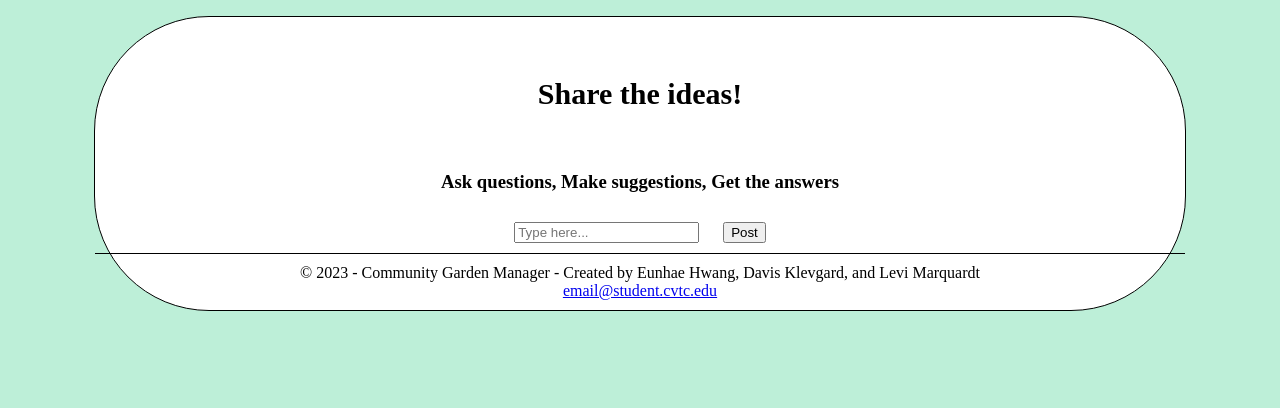
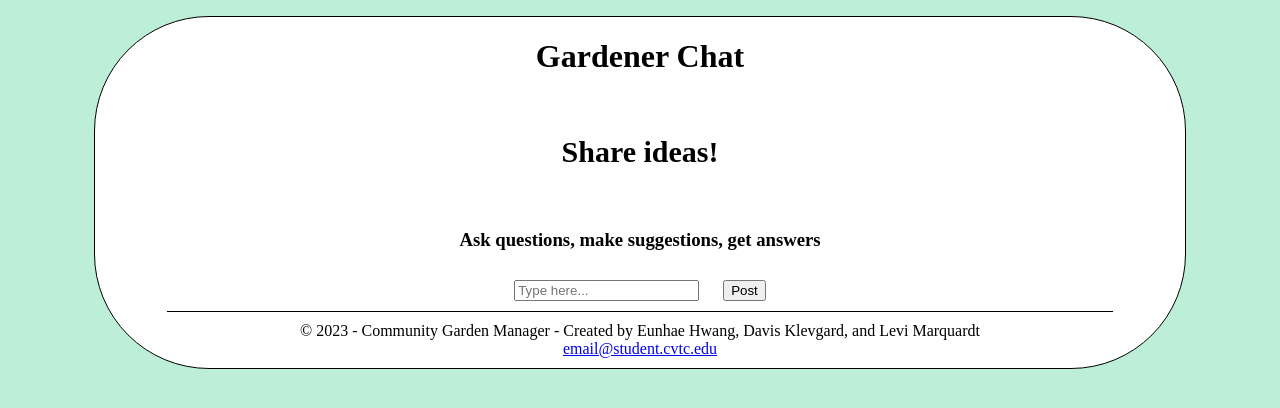
Before and after one commit to rememberalltheanimals/capstone_CommunityGardenManager, a Node server app: page /Discussion in a window 1280 px wide. Shown: the part 258-666 px from the top of the page. Run offline with Node 20, Linux system fonts and the light colour scheme.

Commit message:
fixed issues with footer border and design page formatting

```diff
--- a/public/drawStyle.css
+++ b/public/drawStyle.css
@@ -10,6 +10,7 @@ header h1 {
   font-size: 70px;
   text-align: center;
   color: #000;
+  margin-top: -160px;
 }
 
 h2{
--- a/public/otherPages.css
+++ b/public/otherPages.css
@@ -95,6 +95,7 @@ footer {
   padding: 10px;
   margin-left: auto;
   margin-right: auto;
+  width: 85%;
  /* width: 1000px; Causing things not to shrink */
   text-align: center;
   color: #000;
@@ -211,7 +212,6 @@ table, th, td {
 
 .search-form-field, .search-form-field2 {
   border: none;
-  border-bottom: 1px solid #3a3a3a;
   margin-bottom: 10px;
   border-radius: 3px;
   outline: none;
@@ -255,7 +255,6 @@ table, th, td {
   text-align: center;
   color: #000;
   border-top: 1px solid;
-  border-bottom: 1px solid;
 }
 
 #resultNameImg{
--- a/views/pages/Design.ejs
+++ b/views/pages/Design.ejs
@@ -2,7 +2,7 @@
 <html lang="en" dir="ltr">
   <head>
     <meta charset="utf-8">
-    <title>Design Your Garden</title>
+    <title>Community Garden Manager</title>
     <link rel="stylesheet" href="drawStyle.css">
     <meta name="viewport" content="width=device-width, initial-scale=1.0">
     <script src="draw.js" defer></script>
--- a/views/pages/Discussion.ejs
+++ b/views/pages/Discussion.ejs
@@ -1,9 +1,10 @@
 <%- include('../shared/header.ejs') %>
   <main>
-    <h2>Share the ideas!</h2>
+    <h1 class="comingSoon">Gardener Chat</h1>
+    <h2 class="comingSoon">Share ideas!</h2>
     <div id="discussion-form">
 
-      <h3>Ask questions, Make suggestions, Get the answers</h3>
+      <h3>Ask questions, make suggestions, get answers</h3>
 
       <form id="discussionForm">
         <input type="text" name="memo" id="memo" placeholder="Type here...">
```
